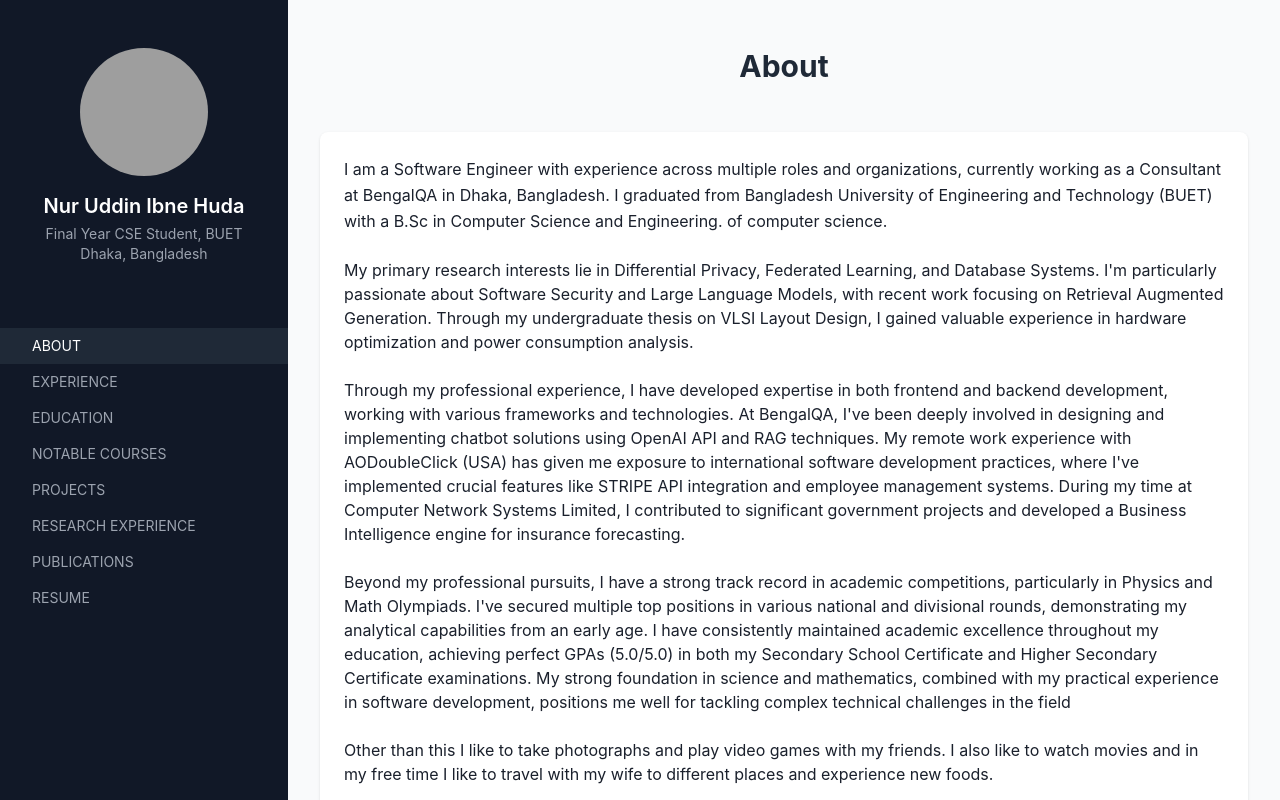
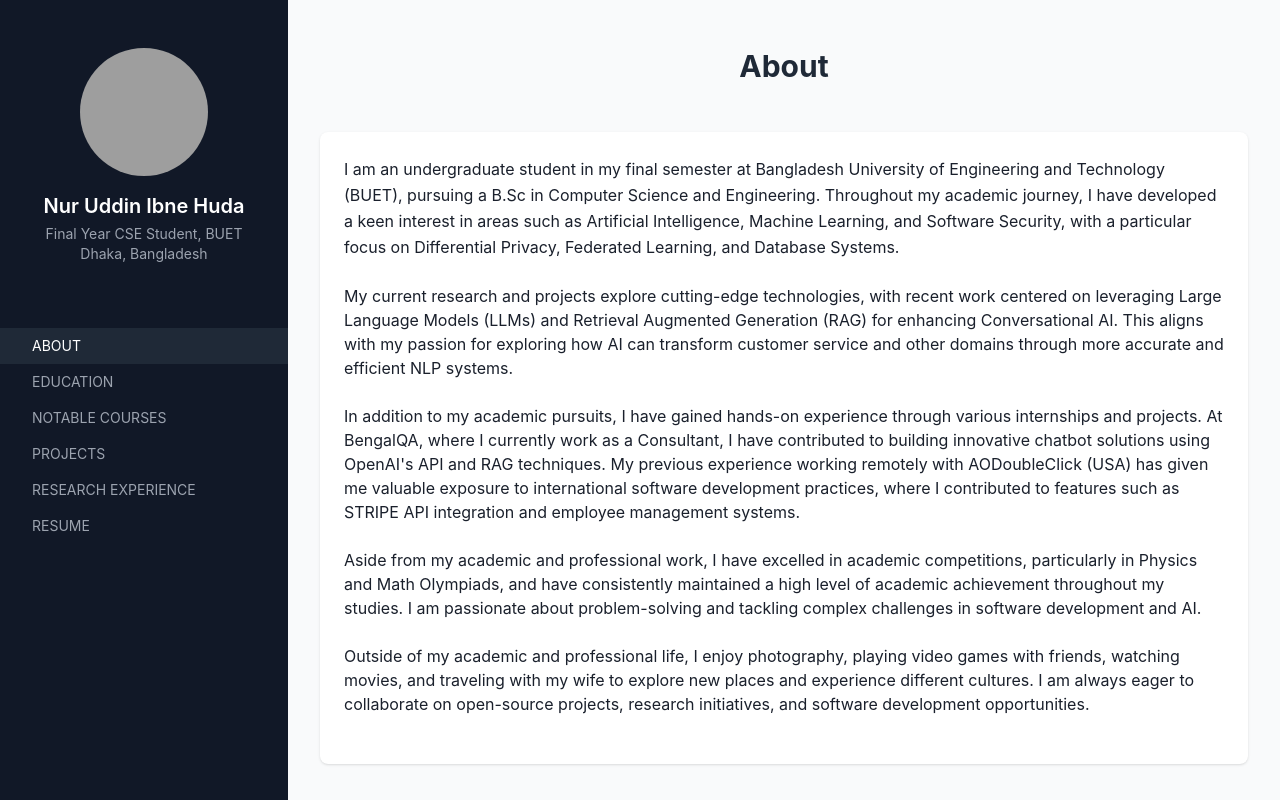
Before and after one commit to saimon7g/test-1, a Vue app: page / in a window 1280 px wide. Shown: the top 800 px of the page. Built offline with nearby package versions, Linux system fonts and the light colour scheme; grey boxes are pictures that could not be loaded.

Commit message:
my about updated

```diff
--- a/src/App.vue
+++ b/src/App.vue
@@ -151,12 +151,12 @@ export default {
 
     const sections = [
       { id: 'about', title: 'About', component: About },
-      { id: 'experience', title: 'Experience', component: Experience },
+      // { id: 'experience', title: 'Experience', component: Experience },
       { id: 'education', title: 'Education', component: Education },
       { id: 'courses', title: 'Notable Courses', component: Courses },
       { id: 'projects', title: 'Projects', component: Projects },
       { id: 'research', title: 'Research Experience', component: Research },
-      { id: 'publications', title: 'Publications', component: Publications },
+      // { id: 'publications', title: 'Publications', component: Publications },
       { id: 'resume', title: 'Resume', component: Resume },
     ]
 
--- a/src/components/About.vue
+++ b/src/components/About.vue
@@ -1,39 +1,38 @@
 <template>
     <div class="bg-white dark:bg-dark-bg p-4 lg:p-6 rounded-lg shadow max-w-6xl mx-auto text-sm lg:text-base">
         <p class="text-primary dark:text-dark-text leading-relaxed mb-4 lg:mb-6">
-            I am a Software Engineer with experience across multiple roles and organizations, currently working as a
-            Consultant at BengalQA in Dhaka, Bangladesh. I graduated from Bangladesh University of Engineering and
-            Technology (BUET) with a B.Sc in Computer Science and Engineering.
-            of computer science.
+            I am an undergraduate student in my final semester at Bangladesh University of Engineering and Technology
+            (BUET), pursuing a B.Sc in Computer Science and Engineering. Throughout my academic journey, I have
+            developed a keen interest in areas such as Artificial Intelligence, Machine Learning, and Software Security,
+            with a particular focus on Differential Privacy, Federated Learning, and Database Systems.
         </p>
         <p class="text-primary dark:text-dark-text mb-4 lg:mb-6">
-            My primary research interests lie in Differential Privacy, Federated Learning, and Database Systems. I'm
-            particularly passionate about Software Security and Large Language Models, with recent work focusing on
-            Retrieval Augmented Generation. Through my undergraduate thesis on VLSI Layout Design, I gained valuable
-            experience in hardware optimization and power consumption analysis.
+            My current research and projects explore cutting-edge technologies, with recent work centered on leveraging
+            Large Language Models (LLMs) and Retrieval Augmented Generation (RAG) for enhancing Conversational AI. This
+            aligns with my passion for exploring how AI can transform customer service and other domains through more
+            accurate and efficient NLP systems.
+
         </p>
         <p class="text-primary dark:text-dark-text mb-4 lg:mb-6">
-            Through my professional experience, I have developed expertise in both frontend and backend development,
-            working with various frameworks and technologies. At BengalQA, I've been deeply involved in designing and
-            implementing chatbot solutions using OpenAI API and RAG techniques. My remote work experience with
-            AODoubleClick (USA) has given me exposure to international software development practices, where I've
-            implemented crucial features like STRIPE API integration and employee management systems. During my time at
-            Computer Network Systems Limited, I contributed to significant government projects and developed a Business
-            Intelligence engine for insurance forecasting.
+            In addition to my academic pursuits, I have gained hands-on experience through various internships and
+            projects. At BengalQA, where I currently work as a Consultant, I have contributed to building innovative
+            chatbot solutions using OpenAI's API and RAG techniques. My previous experience working remotely with
+            AODoubleClick (USA) has given me valuable exposure to international software development practices, where I
+            contributed to features such as STRIPE API integration and employee management systems.
+
         </p>
         <p class="text-primary dark:text-dark-text mb-4 lg:mb-6">
-            Beyond my professional pursuits, I have a strong track record in academic competitions, particularly in
-            Physics and Math Olympiads. I've secured multiple top positions in various national and divisional rounds,
-            demonstrating my analytical capabilities from an early age. I have consistently maintained academic
-            excellence throughout my education, achieving perfect GPAs (5.0/5.0) in both my Secondary School
-            Certificate and Higher Secondary Certificate examinations. My strong foundation in science and mathematics,
-            combined with my practical experience in software development, positions me well
-            for tackling complex technical challenges in the field
+            Aside from my academic and professional work, I have excelled in academic competitions, particularly in
+            Physics and Math Olympiads, and have consistently maintained a high level of academic achievement throughout
+            my studies. I am passionate about problem-solving and tackling complex challenges in software development
+            and AI.
+
         </p>
         <p class="text-primary dark:text-dark-text mb-4 lg:mb-6">
-            Other than this I like to take photographs and play video games with my friends. I also like to watch movies
-            and
-            in my free time I like to travel with my wife to different places and experience new foods.
+            Outside of my academic and professional life, I enjoy photography, playing video games with friends,
+            watching movies, and traveling with my wife to explore new places and experience different cultures.
+            I am always eager to collaborate on open-source projects, research initiatives, and software development
+            opportunities.
         </p>
     </div>
 </template>
--- a/src/components/Projects.vue
+++ b/src/components/Projects.vue
@@ -3,9 +3,15 @@
     <div class="grid grid-cols-1 lg:grid-cols-2 gap-4 lg:gap-6">
       <div v-for="(project, idx) in projects" :key="idx"
         class="p-4 rounded-lg border border-secondary/20 dark:border-dark-text-secondary/20 hover:shadow-md transition-shadow bg-white dark:bg-dark-bg-secondary h-full">
-          <h5 class="font-bold text-lg mb-2 text-primary dark:text-dark-text">{{ project.name }}</h5>
+        <div class="flex items-center justify-between mb-2">
+          <h5 class="font-bold text-lg text-primary dark:text-dark-text">{{ project.name }}</h5>
+          <a v-if="project.github" :href="project.github" target="_blank"
+            class="text-gray-600 hover:text-gray-800 dark:text-gray-400 dark:hover:text-gray-200">
+            <i class="fab fa-github text-xl"></i>
+          </a>
+        </div>
         <p class="text-sm mb-2 text-secondary dark:text-dark-text-secondary">
-            <span class="font-medium">Organization:</span>
+          <span class="font-medium">::</span>
           <span class="italic ml-2">{{ project.organization }}</span>
         </p>
         <p class="text-sm text-secondary dark:text-dark-text-secondary leading-relaxed flex-grow mb-4">
@@ -25,6 +31,27 @@
   name: 'Projects',
   setup() {
     const projects = [
+      {
+        name: "DX-ball Game Recreation",
+        organization: "CSE-102, Structured Programming Language Sessional",
+        description: "Recreated classic DX-ball game using OpenGL and iGraphics. Implemented complex collision, power-ups (fireball, paddle modifications), 4-level system with unique patterns, and save/load functionality. Features include progressive difficulty, multi-ball system, and high score tracking. Used struct-based object management, timer-based animations, and binary file I/O for game state persistence.",
+        tech: "C, OpenGL, iGraphics Library",
+        github: "https://github.com/yourusername/dxball-game"  // Add your actual GitHub repo link here
+      },
+      {
+        name: "Football Transfer Market System",
+        organization: "CSE-108, Object Oriented Programming Sessional",
+        description: "Built a real-time football transfer market system with multi-club support using socket programming. Implemented features like club-based authentication, live player trading between multiple clubs, market monitoring, and club analytics. Designed with multi-threaded server to handle concurrent club connections and JavaFX-based responsive UI.",
+        tech: "Java, JavaFX, Socket Programming, Multi-threading, File I/O",
+        github: "https://github.com/yourusername/football-transfer-market"  // Add your actual repo link here
+      },
+      {
+ name: "Railway E-Ticket Reservation System",
+ organization: "CSE Database Project",
+ description: "Designed and implemented a comprehensive railway reservation database system with Django and Oracle. Created complex database architecture including transaction management, real-time seat availability tracking, and automated reservation timeout triggers. Implemented intricate SQL queries for station-to-station fare calculation, multi-class seat management, and booking validations. Features include secure user authentication, interactive seat selection, and integrated payment verification system.",
+ tech: "Oracle Database, Django, Python, SQL, PL/SQL Triggers",
+ github: "https://github.com/yourusername/railway-ticket-system"  // Add your actual repo link
+},
       {
         name: "Chatbot for Hospitality System",
         organization: "BMQAS",
```
Lines whose indentation alone changed are shown as unchanged.
